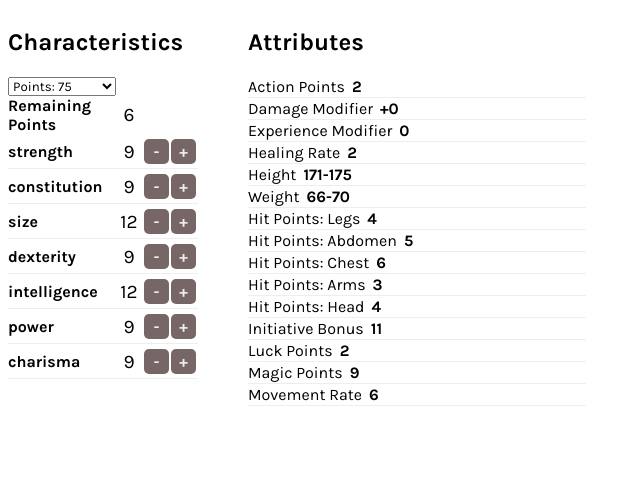
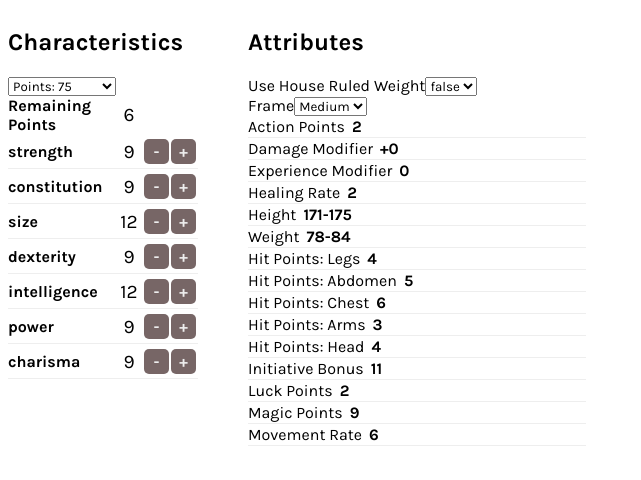
Before and after one commit to AlexGP80/myth-char-creator, a React (Create React App) app: page / in a window 1280 px wide. Shown: the top 480 px of the page, without its empty margins (0-641 px from the left). Built offline with nearby package versions, Linux system fonts and the light colour scheme.

Commit message:
Added Raw Weight calculation Added ability to choose frame in Raw Weight

```diff
--- a/src/App.js
+++ b/src/App.js
@@ -14,7 +14,18 @@ export default function App() {
 
     const [attributes, setAttributes] = React.useState(attributesData);
 
+    const [frame, setFrame] = React.useState("Medium");
 
+    const [useHouseRuledWeight, setUseHouseRuledWeight] = React.useState(false);
+
+    function toggleUseHouseRuledWeightChange() {
+        setUseHouseRuledWeight(prevWeightUsage => !prevWeightUsage);
+    }
+
+    React.useEffect(() => {
+        useHouseRuledWeight? setFrame("") : setFrame("Medium");
+    }
+    , [useHouseRuledWeight]);
 
     function handleCharacteristicsChange(event) {
         setCharacteristics(prevCharacteristics => {
@@ -32,7 +43,6 @@ export default function App() {
     React.useEffect(() => {
         const [str, con, siz, dex, int, pow, cha]
             = characteristics.map(chr => chr.value);
-        // console.log(str, con, siz, dex, int, pow, cha);
 
         let newAttributesData = [...attributesData];
 
@@ -41,7 +51,6 @@ export default function App() {
         newAttributesData[2].value = attributesLogic.getExperienceModifier(cha);
         newAttributesData[3].value = attributesLogic.getHealingRate(con);
         newAttributesData[4].value = attributesLogic.getHeight(siz);
-        newAttributesData[5].value = attributesLogic.getWeight(siz, str, con);
         newAttributesData[6].value = attributesLogic.getLegsHitPoints(con, siz);
         newAttributesData[7].value = attributesLogic.getAbdomenHitPoints(con, siz);
         newAttributesData[8].value = attributesLogic.getChestHitPoints(con, siz);
@@ -55,6 +64,14 @@ export default function App() {
         setAttributes(newAttributesData);
     }, [characteristics]);
 
+    React.useEffect(() => {
+        const [str, con, siz]
+            = characteristics.map(chr => chr.value);
+        let newAttributesData = [...attributesData];
+        newAttributesData[5].value = attributesLogic.getWeight(siz, str, con, frame);
+        setAttributes(newAttributesData);
+    }, [frame, characteristics]);
+
     return (
         <div className="app-container">
             <Characteristics
@@ -64,6 +81,10 @@ export default function App() {
             />
             <Attributes
                 attributes={attributes}
+                frame={frame}
+                setFrame={setFrame}
+                useHouseRuledWeight={useHouseRuledWeight}
+                toggleUseHouseRuledWeightChange={toggleUseHouseRuledWeightChange}
             />
         </div>
     );
--- a/src/components/Attributes.js
+++ b/src/components/Attributes.js
@@ -4,19 +4,51 @@ import Attribute from "./Attribute";
 
 export default function Attributes(props) {
 
-    console.log(props);
-
     const attrElements =
         props.attributes
-             .map(att => <Attribute
+            .map(att => <Attribute
                             key = {att.name}
                             name = {att.name}
                             value = {att.value}
                          />);
 
+    function handleHouseRuledWeightChange(event) {
+        if (event.target.value !== props.useHouseRuledWeight) {
+            props.toggleUseHouseRuledWeightChange();
+        }
+    }
+
+    function handleFrameChange(event) {
+        props.setFrame(event.target.value);
+    }
+
     return (
         <div className="attributes-container">
             <h2>Attributes</h2>
+            <label htmlFor="useHouseRuledWeight">Use House Ruled Weight</label>
+            <select
+                id="useHouseRuledWeight"
+                name="useHouseRuledWeight"
+                value={props.useHouseRuledWeight}
+                onChange={handleHouseRuledWeightChange}
+            >
+                <option value={false}>false</option>
+                <option value={true}>true</option>
+            </select>
+            {(props.useHouseRuledWeight === false) &&
+            <div>
+                <label htmlFor="frame">Frame</label>
+                <select
+                    id="frame"
+                    name="frame"
+                    value={props.frame}
+                    onChange={handleFrameChange}
+                >
+                    <option value="Lithe">Lithe</option>
+                    <option value="Medium">Medium</option>
+                    <option value="Heavy">Heavy</option>
+                </select>
+            </div>}
             {attrElements}
         </div>
     );
--- a/src/data/attributesData.js
+++ b/src/data/attributesData.js
@@ -58,7 +58,7 @@ const attributesData = [
     {
         name: "Movement Rate",
         value: 6
-    }
+    },
 ];
 
 
--- a/src/logic/attributesLogic.js
+++ b/src/logic/attributesLogic.js
@@ -1,4 +1,4 @@
-const weight = [
+const houseRuledWeight = [
     ["40-43", "44-46", "47-49", "50-52", "53-55", "56-58", "59-62"],
     ["44-47", "48-51", "52-55", "56-58", "59-62", "63-66", "67-69"],
     ["48-51", "52-55", "56-59", "60-63", "64-67", "68-71", "72-75"],
@@ -12,6 +12,20 @@ const weight = [
     ["93-99", "100-107", "108-115", "116-123", "124-131", "132-139", "140-146"]
 ];
 
+const rawWeight = [
+    ["36-40", "50-56", "64-72"],
+    ["41-45", "57-63", "73-81"],
+    ["46-50", "64-70", "82-90"],
+    ["51-55", "71-77", "91-99"],
+    ["56-60", "78-84", "100-108"],
+    ["61-65", "85-91", "109-117"],
+    ["66-70", "92-98", "118-126"],
+    ["71-75", "99-105", "127-135"],
+    ["76-80", "106-112", "136-144"],
+    ["81-85", "113-119", "145-153"],
+    ["86-90", "120-126", "154-162"]
+];
+
 function getSizeIndex(size) {
     return size - 8;
 }
@@ -20,11 +34,20 @@ function getStrConIndex(strength, constitution) {
     return Math.floor((strength + constitution - 1) / 5) - 1;
 }
 
-export function getWeight(size, strength, constitution) {
+function getFrameIndex(frame) {
+    if (frame === "Lithe") return 0;
+    if (frame === "Heavy") return 2;
+    return 1;
+}
+
+export function getWeight(size, strength, constitution, frame) {
     const sizeIndex = getSizeIndex(size);
-    const strConIndex = getStrConIndex(strength, constitution);
-
-    return weight[sizeIndex][strConIndex];
+    if (frame === "") {
+        const strConIndex = getStrConIndex(strength, constitution);
+        return houseRuledWeight[sizeIndex][strConIndex];
+    } else {
+        return rawWeight[sizeIndex][getFrameIndex(frame)];
+    }
 }
 
 export function getHeight(size) {
```
Also changed, not shown: src/components/Characteristics.js (+0 -9 lines).
